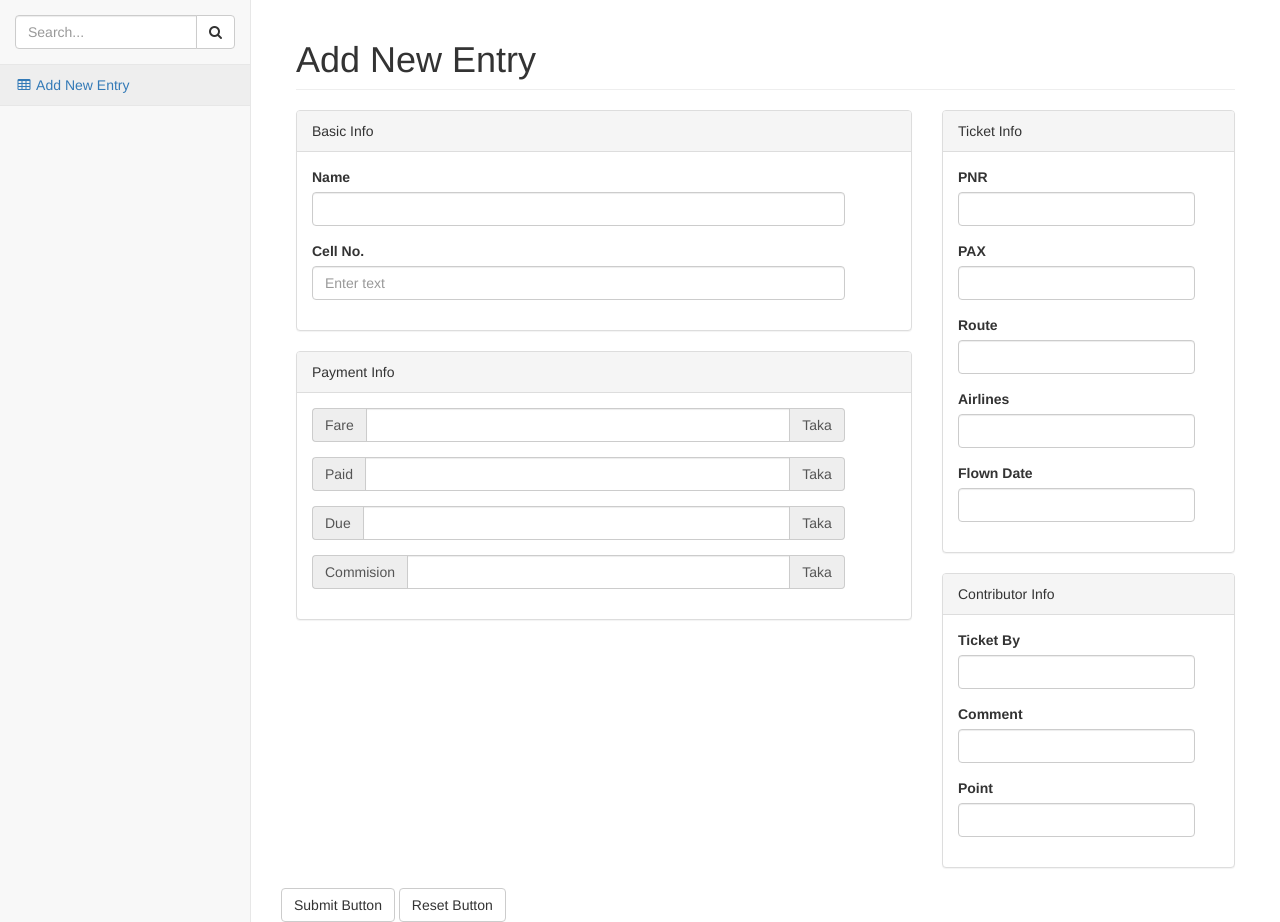
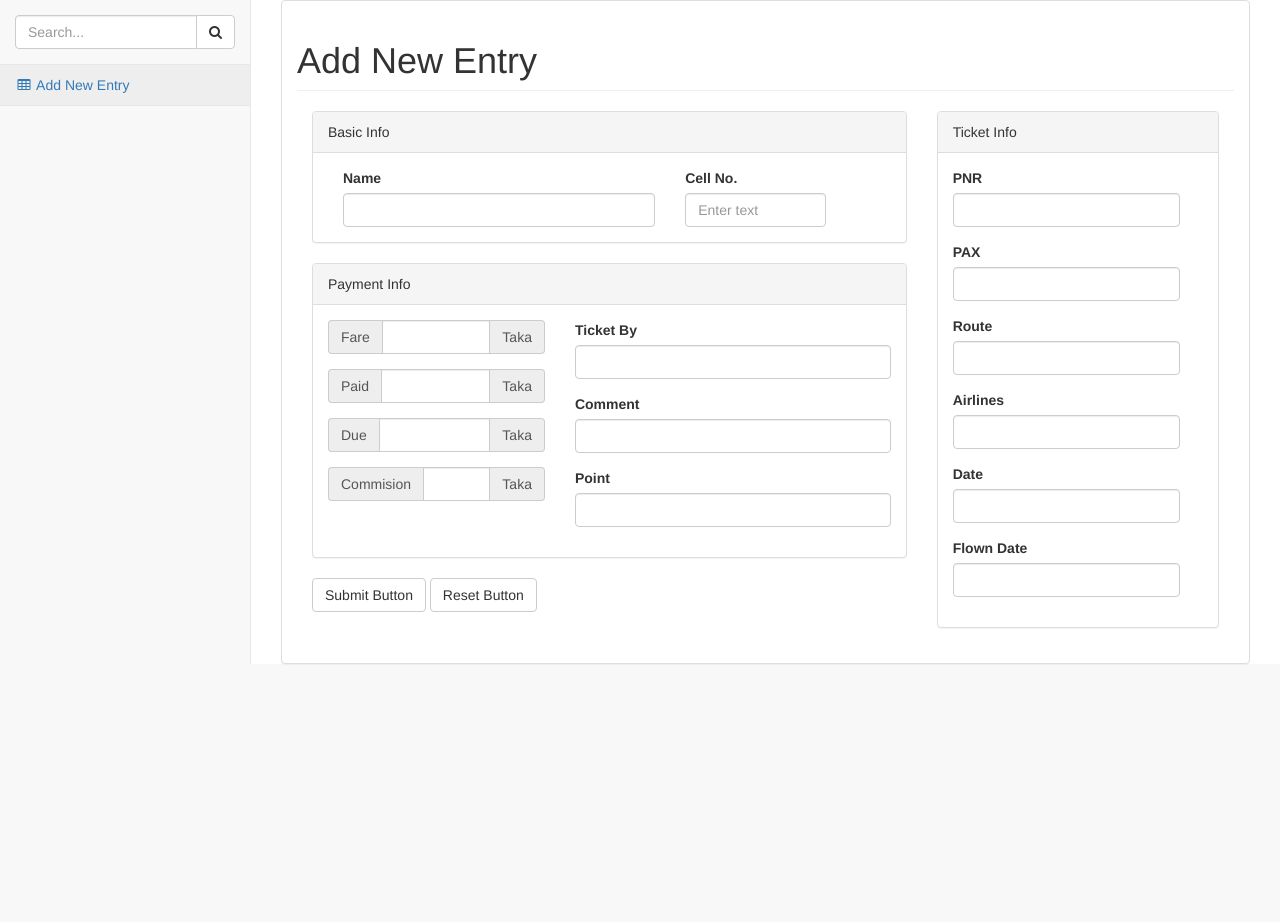
Before and after one commit to sadik061/AgencyTicketBooking, a PHP site: page /pages/main.php in a window 1280 px wide. Shown: the part 51-973 px from the top of the page. After the commit the page ends 715 px from the top, so only its background shows below. Run offline with PHP 8.4, Linux system fonts and the light colour scheme; the visitor is signed in with stand-in values (Sample User, id 1).

Commit message:
form update 1

```diff
--- a/pages/main.php
+++ b/pages/main.php
@@ -29,9 +29,12 @@
   }
 
   ?>
+
+<div class="panel panel-default">
   <div class="col-lg-12">
                       <h1 class="page-header">Add New Entry</h1>
                   </div>
+  <div class="panel-body">
 <div class="col-lg-8" >
   <div class="panel panel-default">
       <div class="panel-heading">
@@ -41,11 +44,11 @@
               <div class="row">
                   <div class="col-lg-11">
                       <form role="form">
-                          <div class="form-group">
+                          <div class="col-xs-8">
                               <label>Name</label>
                               <input class="form-control">
                           </div>
-                          <div class="form-group">
+                          <div class="col-xs-4">
                               <label>Cell No.</label>
                               <input class="form-control" placeholder="Enter text">
                           </div>
@@ -64,7 +67,7 @@
       </div>
           <div class="panel-body">
               <div class="row">
-                  <div class="col-lg-11">
+                  <div class="col-lg-5">
                       <form role="form">
                         <div class="form-group input-group">
                             <span class="input-group-addon">Fare</span>
@@ -88,12 +91,32 @@
                         </div>
                       </form>
                     </div>
+
+                    <div class="col-lg-7">
+                        <form role="form">
+                            <div class="form-group">
+                                <label>Ticket By</label>
+                                <input class="form-control">
+                            </div>
+                            <div class="form-group">
+                                <label>Comment</label>
+                                <input class="form-control">
+                            </div>
+                            <div class="form-group">
+                                <label>Point</label>
+                                <input class="form-control">
+                            </div>
+                        </form>
+                      </div>
                   <!-- /.col-lg-6 (nested) -->
               </div>
               <!-- /.row (nested) -->
           </div>
       <!-- /.panel-body -->
   </div>
+
+  <button type="submit" class="btn btn-default">Submit Button</button>
+  <button type="reset" class="btn btn-default">Reset Button</button>
 </div>
 
 
@@ -123,6 +146,10 @@
                               <input class="form-control">
                           </div>
                           <div class="form-group">
+                              <label>Date</label>
+                              <input class="form-control">
+                          </div>
+                          <div class="form-group">
                               <label>Flown Date</label>
                               <input class="form-control">
                           </div>
@@ -136,43 +163,13 @@
       <!-- /.panel-body -->
   </div>
 
-  <div class="panel panel-default">
-      <div class="panel-heading">
-          Contributor Info
-      </div>
-          <div class="panel-body">
-              <div class="row">
-                  <div class="col-lg-11">
-                      <form role="form">
-                          <div class="form-group">
-                              <label>Ticket By</label>
-                              <input class="form-control">
-                          </div>
-                          <div class="form-group">
-                              <label>Comment</label>
-                              <input class="form-control">
-                          </div>
-                          <div class="form-group">
-                              <label>Point</label>
-                              <input class="form-control">
-                          </div>
-                      </form>
-                    </div>
-                  <!-- /.col-lg-6 (nested) -->
-              </div>
-              <!-- /.row (nested) -->
-          </div>
-      <!-- /.panel-body -->
-  </div>
 </div>
 
-<button type="submit" class="btn btn-default">Submit Button</button>
-<button type="reset" class="btn btn-default">Reset Button</button>
+
 
 </div
 </div>
-
-
+</div>
 
 
 
```
